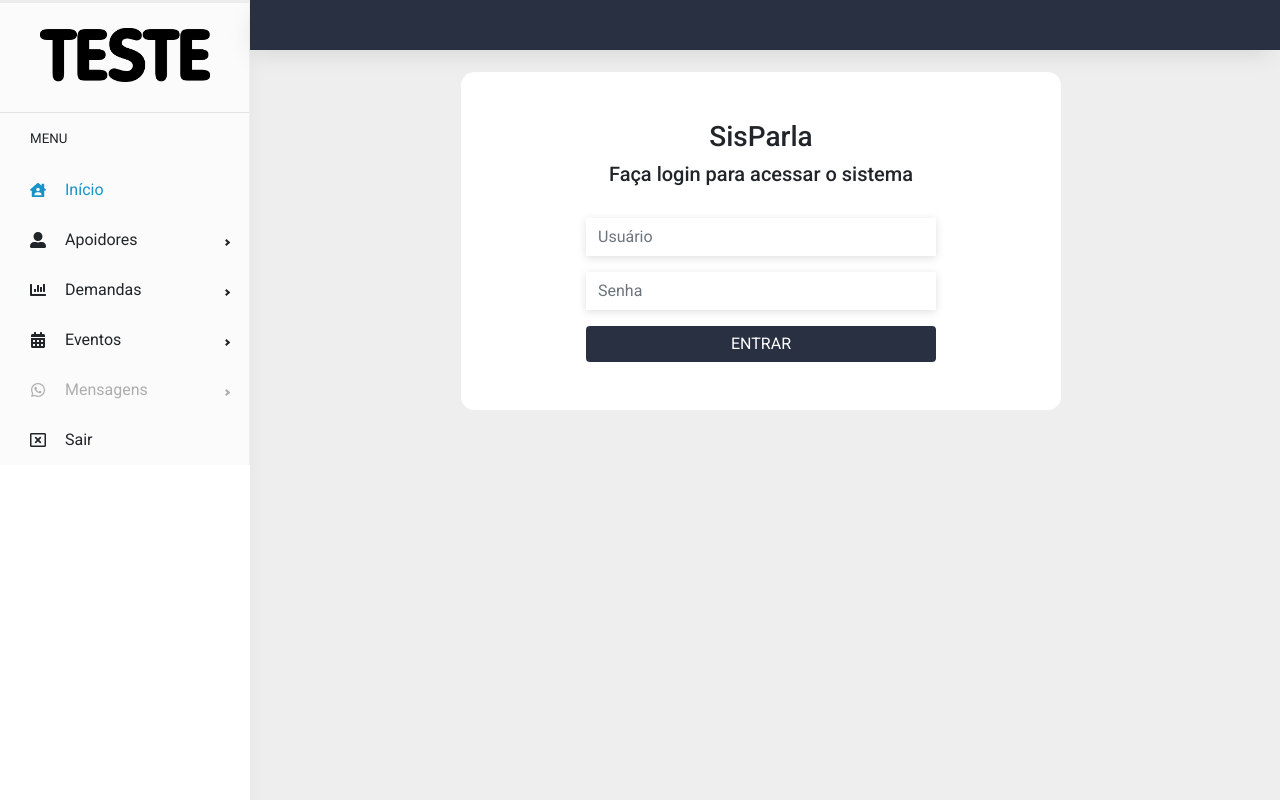
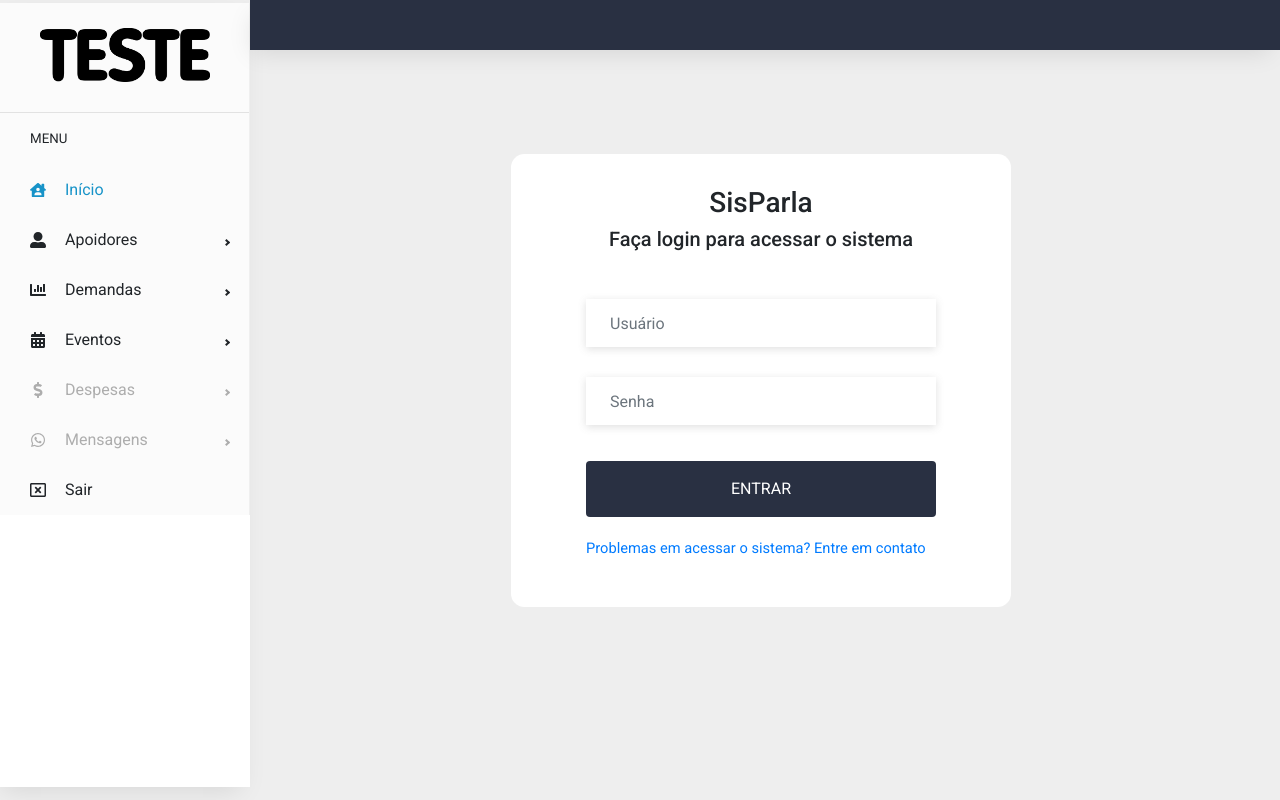
Before and after one commit to gustavofaquim/sisparla-frontend, a React (Vite) app: page /login in a window 1280 px wide. Shown: the top 800 px of the page. Built offline with nearby package versions, Linux system fonts and the light colour scheme; sample sign-in values are in the browser's storage.

Commit message:
add: menu na tela de despesas

```diff
--- a/src/components/Aniversariantes.jsx
+++ b/src/components/Aniversariantes.jsx
@@ -66,6 +66,7 @@ const Aniversariantes = (props) => {
             <h1 className='title-page'>Aniversariantes</h1>
             <h2 className='subtitle-page'></h2>
 
+            <span>Período</span>
             <div className='seletor-periodo'>
                 <div>
                     <select name="periodo" id="periodo" onChange={(e) => setPeriodo(e.target.value)}>
@@ -76,7 +77,7 @@ const Aniversariantes = (props) => {
                 </div>
             </div>
 
-
+            {aniversariantes.length === 0 ? <p className='aviso-sem-dados'>Sem aniversáriantes no período selecionado</p> : (
             <table>
                 <thead>
                     <tr>
@@ -90,9 +91,7 @@ const Aniversariantes = (props) => {
                 </thead>
 
                 <tbody>
-
-                    {aniversariantes.length === 0 ? <p>Carregando...</p> : (
-                        aniversariantes.map((aniversariante) => (
+                    {aniversariantes.map((aniversariante) => (
                         <tr key={aniversariante.IdApoiador}>
                             <td> <Link to={`/apoiador/${aniversariante.IdApoiador}`}>{aniversariante.Nome}</Link></td>
                             <td>{formataData(aniversariante?.DataNascimento)}</td>
@@ -102,10 +101,10 @@ const Aniversariantes = (props) => {
                             <td><span className={aniversariante?.SituacaoCadastroApoiador?.Descricao.toLowerCase()}>{aniversariante.SituacaoCadastroApoiador.Descricao}</span></td>
                         </tr>
 
-                        ))
-                    )}
+                    ))}
                 </tbody>
             </table>
+            )}
 
         </div>
     )
--- a/src/components/ApoiadoresList.jsx
+++ b/src/components/ApoiadoresList.jsx
@@ -176,7 +176,9 @@ const ApoiadoresList = () => {
                 </div>
             </div>
 
+            { /*
             <div className='btn-infos'>
+
 
                 <div className='links'>
                     <a href="#" onClick={chamaListaContato}>Criar uma lista de contatos com base nos selecionados</a>
@@ -184,11 +186,16 @@ const ApoiadoresList = () => {
 
                 </div>
 
+
                 <div className='quantidade-selecionados'>
                     {linhasSelecionadas.length} apoiador(es) selecionado(s)
                 </div>
             </div>
+            */ }
 
+            { /* <div className='novo-apoiador'>
+                <Link to={`/novo-apoiador`}><FaCirclePlus /> Adicionar Novo Apoiador</Link>
+            </div> */ }
 
             <table>
                 <thead>
@@ -236,9 +243,7 @@ const ApoiadoresList = () => {
                     )}
                 </tbody>
             </table>
-            <div className='novo-apoiador'>
-                <Link to={`/novo-apoiador`}><FaCirclePlus /> Adicionar Novo Apoiador</Link>
-            </div>
+
 
         </div>
     );
--- a/src/components/Sidebar.jsx
+++ b/src/components/Sidebar.jsx
@@ -15,7 +15,8 @@ import {
     FaCalendarAlt,
     FaRegWindowClose,
     FaHouseUser,
-    FaWhatsapp
+    FaWhatsapp,
+    FaDollarSign
   } from 'react-icons/fa';
 
 const Sidebars = () => {
@@ -62,6 +63,11 @@ const Sidebars = () => {
                     <MenuItem component={<Link to="/eventos " />} onClick={() => handleMenuItemClick('eventos')}> Eventos</MenuItem>
                 </SubMenu>
 
+                <SubMenu disabled icon={<FaDollarSign/>} label="Despesas" active={activeMenuItem === 'despesas'} >
+                <MenuItem component={<Link to="/nova-mensagem" />} onClick={() => handleMenuItemClick('despesas')}>Cadastrar Depesas</MenuItem>
+                    <MenuItem component={<Link to="/lista-contatos" />} onClick={() => handleMenuItemClick('despesas')}>Lista de Despesas</MenuItem>
+                </SubMenu>
+
                 <SubMenu disabled icon={<FaWhatsapp />}  label="Mensagens"  active={activeMenuItem === 'mensagens'} >
                     <MenuItem component={<Link to="/nova-mensagem" />} onClick={() => handleMenuItemClick('mensagens')}>Enviar Mensagem</MenuItem>
                     <MenuItem component={<Link to="/lista-contatos" />} onClick={() => handleMenuItemClick('mensagens')}>Lista de Contatos</MenuItem>
--- a/src/components/eventos/Lista.jsx
+++ b/src/components/eventos/Lista.jsx
@@ -72,7 +72,7 @@ const Lista = () => {
                 </div>
             </div>
 
-
+            {data.length === 0 ? <p className='aviso-sem-dados'>Sem eventos para exibir.</p> : (
             <table>
                 <thead>
                     <tr>
@@ -84,9 +84,7 @@ const Lista = () => {
                 </thead>
 
                 <tbody>
-
-                    {data.length === 0 ? <p>Carregando...</p> : (
-                        data.map((evento) => (
+                    {data.map((evento) => (
                         <tr key={evento.IdEvento}>
                             <td> <Link to={`/eventos/${evento.IdEvento}`}>{evento.Nome}</Link></td>
                             <td className='ocultar-0'>{evento?.Responsavel}</td>
@@ -94,10 +92,10 @@ const Lista = () => {
                             <td className='ocultar-1'>{evento?.Relacao}</td>
                         </tr>
 
-                        ))
-                    )}
+                    ))}
                 </tbody>
             </table>
+            )}
 
         </div>
     )
--- a/src/login.jsx
+++ b/src/login.jsx
@@ -42,12 +42,14 @@ const Login = ({ onLogin }) => {
             <h5>Faça login para acessar o sistema</h5>
             <form onSubmit={handleSubmit}>
                 <div className="form-group">
-                    <input type="text" className="form-control" id="user" name='nomeUsuario' aria-describedby="user"  onChange={valueInput} placeholder="Usuário" />
+                    <input type="text" className="form-control" required id="user" name='nomeUsuario' aria-describedby="user"  onChange={valueInput} placeholder="Usuário" />
                 </div>
                 <div className="form-group">
-                    <input type="password" className="form-control" id="senha" name='senha' onChange={valueInput} placeholder="Senha" />
+                    <input type="password" className="form-control" required id="senha" name='senha' onChange={valueInput} placeholder="Senha" />
                 </div>
                 <button type="submit" className="btn btn-primary">ENTRAR</button>
+
+                <p> <a href="#">Problemas em acessar o sistema? Entre em contato</a></p>
             </form>
         </div>
     )
--- a/src/styles/app.sass
+++ b/src/styles/app.sass
@@ -10,7 +10,7 @@ html, body
 .app
     width: 100%
     height: 100%
-    min-height: 100vw
+    min-height: 100vh
     display: flex
     direction: ltr
     background-color: variables.$cor-fundo-cinza
--- a/src/styles/components/aniversariantes.sass
+++ b/src/styles/components/aniversariantes.sass
@@ -2,7 +2,7 @@
 @use "../mixins"
 
 .seletor-periodo
-    margin-top: 40px
+    margin-top: 10px
 
     select
         border: 0px solid #c4c9d0
@@ -12,3 +12,6 @@
         &:focus
                 box-shadow: rgba(50, 50, 93, 0.25) 0px 2px 5px -1px,  0px 1px 3px -1px
                 outline: none
+
+.aviso-sem-dados
+    margin-top: 30px
--- a/src/styles/components/listagem.sass
+++ b/src/styles/components/listagem.sass
@@ -92,7 +92,6 @@
             margin-left: 20px
 
 .btn-acao
-    @include mixins.status
     cursor: pointer
     color: variables.$cor-fundo-branco
 
@@ -100,4 +99,7 @@
     background: variables.$cor-editar
 
 .btn-excluir
-    background: variables.$cor-menu-ativo
+    color: variables.$excluir
+
+.aviso-sem-dados
+    margin-top: 30px
--- a/src/styles/login.sass
+++ b/src/styles/login.sass
@@ -3,35 +3,46 @@
 
 
 .login
-    padding: 3rem
+    padding: 2rem
     margin: auto
     width: 100%
+    height: auto
     justify-content: center
-    max-width: 600px
+    max-width: 500px
     border-radius: 10pt
     background: variables.$cor-fundo-branco
     text-align: center
+    margin-top: 8%
 
     form
         margin: auto
-        margin-top: 2rem
+        margin-top: 3rem
         width: 100%
         max-width: 350px
         text-align: left
 
         input
             border-radius: 0
+            padding: 1.5rem
+            margin-top: 30px
             border: 0px solid #c4c9d0
             box-shadow: rgba(99, 99, 99, 0.2) 0px 2px 8px 0px
 
             &:focus
-                box-shadow: rgba(50, 50, 93, 0.25) 0px 2px 5px -1px, variables.$cor-destaque 0px 1px 3px -1px
+                box-shadow: rgba(50, 50, 93, 0.25) 0px 7px 5px -1px, variables.$cor-destaque 0px 1px 3px -1px
                 outline: none
 
         button
             background-color: variables.$cor-destaque
             border: 0px solid
             width: 100%
+            padding: 1rem
+            margin-top: 20px
 
             &:hover
                 background-color: variables.$cor-destaque-hover
+
+        a
+            display: block
+            margin-top: 20px
+            font-size: 11pt
--- a/src/styles/variables.sass
+++ b/src/styles/variables.sass
@@ -8,7 +8,7 @@ $font-family: 'Roboto'
 $font-poppins: 'Poppins'
 $side-nav-link-color: #5e5e5e
 $cor-destaque: #293042
-$cor-destaque-hover: #ed1411
+$cor-destaque-hover: #54648a
 $cor-fundo-branco: #ffffff
 $cor-fundo-cinza: #e3e3e39b
 $cor-ativo: #4CAF50
@@ -23,3 +23,6 @@ $fundo-card-cinza: #fcfcfc
 $card-vermelho: #f55959
 $card-azul: #0d86d1
 $card-amarelo: #dda80a
+
+// Cores dos botões de ações
+$excluir: #f55959
```
Also changed, not shown: src/components/demandas/Lista.jsx (+21 -11 lines). Lines whose indentation alone changed are shown as unchanged.
